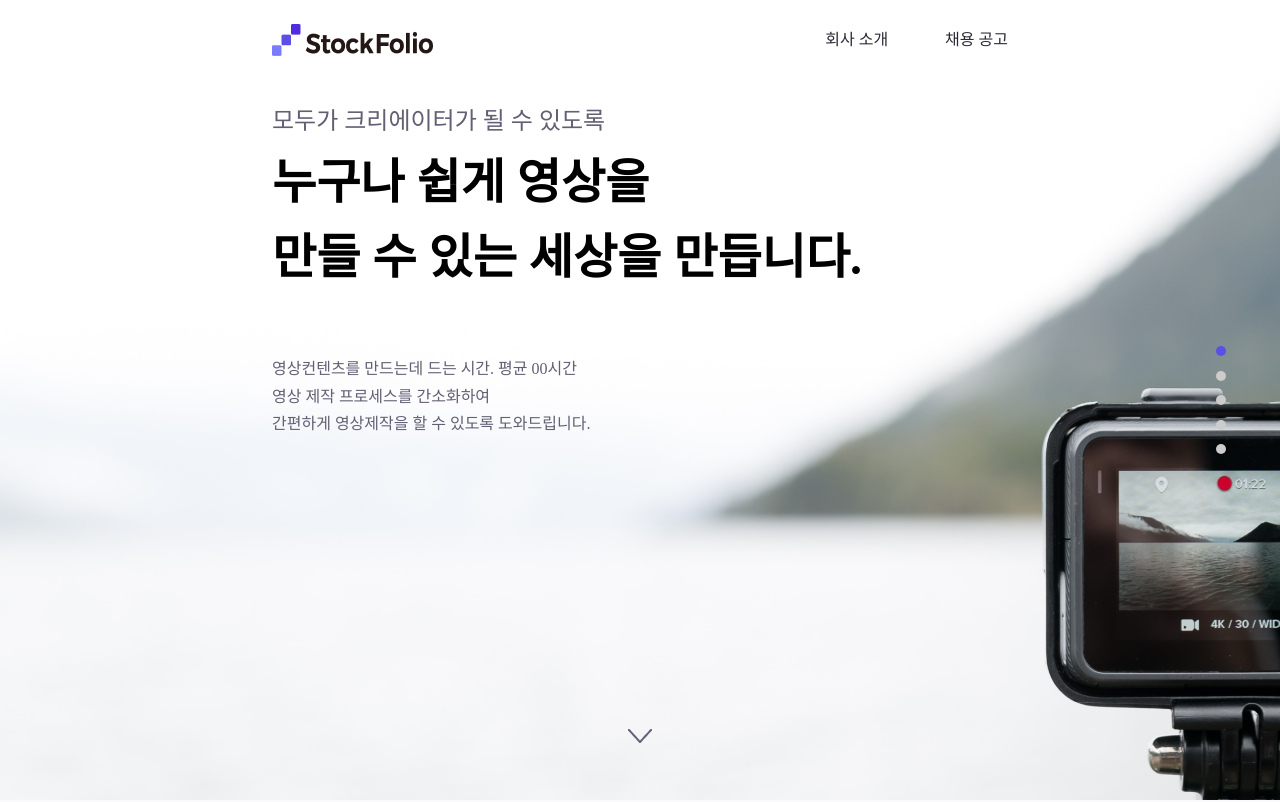
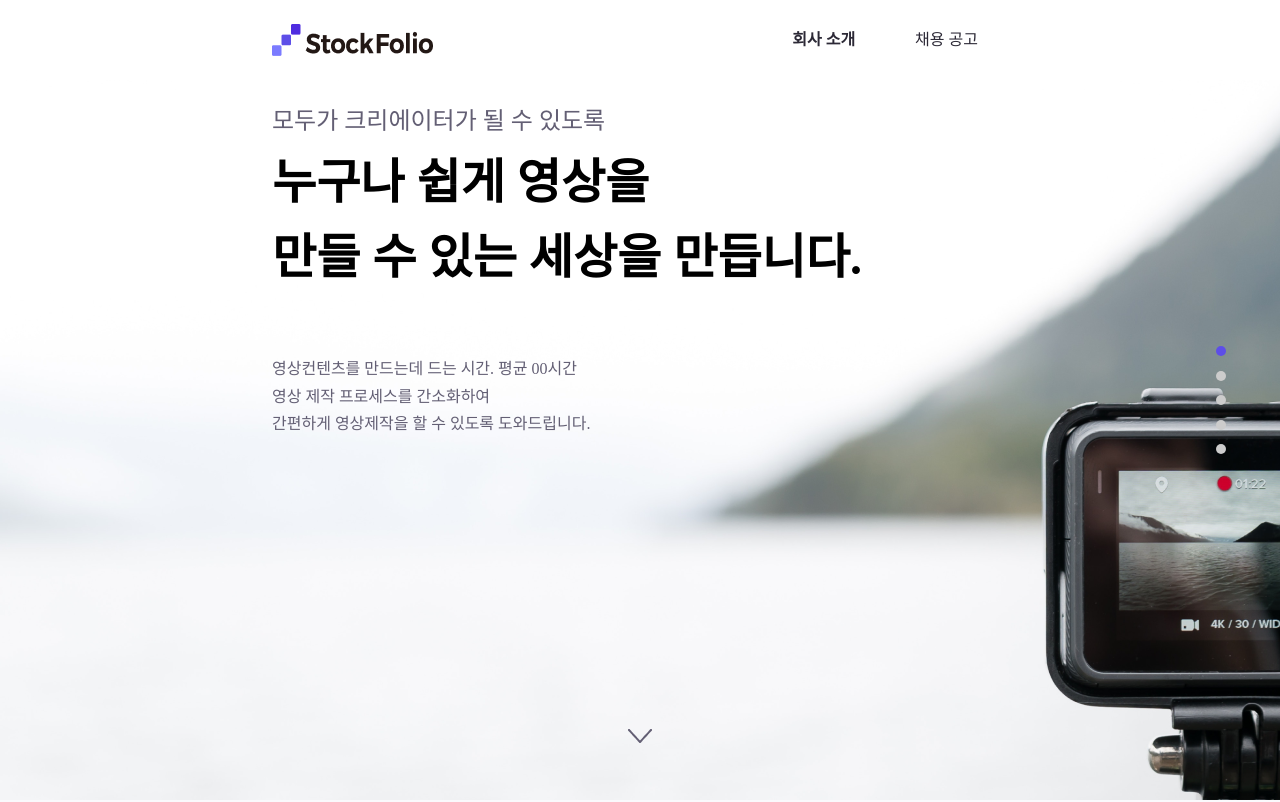
Before and after one commit to kor-sams-dev/Stockfolio_adminPage_Front, a React (Create React App) app: page / in a window 1280 px wide. Shown: the top 802 px of the page. Built offline with nearby package versions, Linux system fonts and the light colour scheme.

Commit message:
Nav 라우팅 완료

```diff
--- a/src/App.tsx
+++ b/src/App.tsx
@@ -12,7 +12,24 @@ function App(): JSX.Element {
       <Nav />
       <Switch>
         <Route exact path="/" component={Landing} />
-        <Route exact path="/recruit" component={Recruit} />
+        <Route exact path="/recruit/dev" component={Recruit} />
+        <Route exact path="/recruit/:department" component={Recruit} />
+        <Route exact path="/recruit/:department/:id" component={Recruit} />
+        <Route
+          exact
+          path="/recruit/:department/:id/register"
+          component={Recruit}
+        />
+        <Route
+          exact
+          path="/recruit/:department/:id/modify"
+          component={Recruit}
+        />
+        <Route
+          exact
+          path="/recruit/:department/:id/resume"
+          component={Recruit}
+        />
       </Switch>
       <Footer />
     </BrowserRouter>
--- a/src/components/pages/Recruit.tsx
+++ b/src/components/pages/Recruit.tsx
@@ -9,7 +9,7 @@ import ApplyForm from "../templates/ApplyForm";
 import OverViewCard from "../UI/molecules/OverViewCard";
 import TeamIntroListBox from "../UI/organisms/TeamIntroListBox";
 
-const TeamIntroBox = styled.div`
+const Box = styled.div`
   display: flex;
   justify-content: center;
   align-items: center;
@@ -18,7 +18,7 @@ const TeamIntroBox = styled.div`
 
 function Recruit(): JSX.Element {
   return (
-    <TeamIntroBox>
+    <Box>
       <RecruitMenuBar />
       <Inner size="narrow">
         <ApplyList />
@@ -27,7 +27,7 @@ function Recruit(): JSX.Element {
         {/* <OverViewCard /> */}
         {/* <TeamIntroListBox /> */}
       </Inner>
-    </TeamIntroBox>
+    </Box>
   );
 }
 
--- a/src/components/templates/Nav.tsx
+++ b/src/components/templates/Nav.tsx
@@ -1,8 +1,19 @@
 import React from "react";
 import styled from "styled-components";
+import {
+  Link as ReactRouterDomLink,
+  useHistory,
+  useLocation,
+} from "react-router-dom";
 
 import Inner from "../../styles/Inner";
 import theme from "../../styles/theme";
+
+interface ClickProps {
+  isActive: boolean;
+  children: string;
+  to: string;
+}
 
 const NavHeader = styled.div`
   display: flex;
@@ -25,6 +36,7 @@ const AlignBox = styled.div`
 const LogoBox = styled.div`
   width: 161px;
   height: 32px;
+  cursor: pointer;
 `;
 
 const NavMenuList = styled.ul`
@@ -33,32 +45,39 @@ const NavMenuList = styled.ul`
   align-items: center;
 `;
 
-const NavMenu = styled.li`
+const Link = ({ isActive, children, ...props }: ClickProps) => {
+  // eslint-disable-next-line react/jsx-props-no-spreading
+  return <ReactRouterDomLink {...props}>{children}</ReactRouterDomLink>;
+};
+
+const NavMenu = styled(Link)`
+  margin: 0 30px;
   color: ${theme.color.black};
   font-size: 16px;
   font-weight: 400;
   cursor: pointer;
-
-  & + li {
-    margin-left: 57px;
-  }
-
-  &:hover {
-    font-weight: 900;
-  }
+  font-weight: ${props => (props.isActive ? 900 : 400)};
 `;
 
 function Nav(): JSX.Element {
+  const { pathname } = useLocation();
+  const history = useHistory();
+  const GoToMain = () => history.push("/");
+
   return (
     <NavHeader>
       <Inner size="wide">
         <AlignBox>
-          <LogoBox>
+          <LogoBox onClick={GoToMain}>
             <img alt="Stockfolio" src="./images/Logo_Stockfolio.png" />
           </LogoBox>
           <NavMenuList>
-            <NavMenu>회사 소개</NavMenu>
-            <NavMenu>채용 공고</NavMenu>
+            <NavMenu to="/" isActive={pathname === "/"}>
+              회사 소개
+            </NavMenu>
+            <NavMenu to="/recruit/dev" isActive={pathname === "/recruit/dev"}>
+              채용 공고
+            </NavMenu>
           </NavMenuList>
         </AlignBox>
       </Inner>
```
